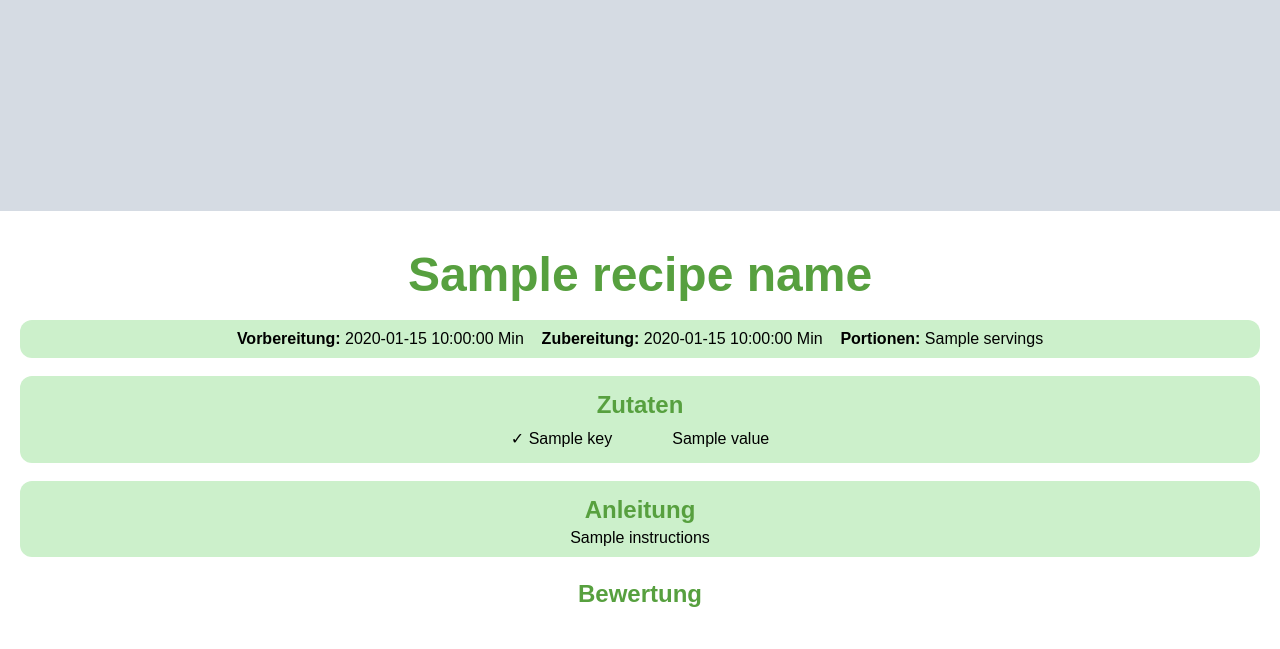
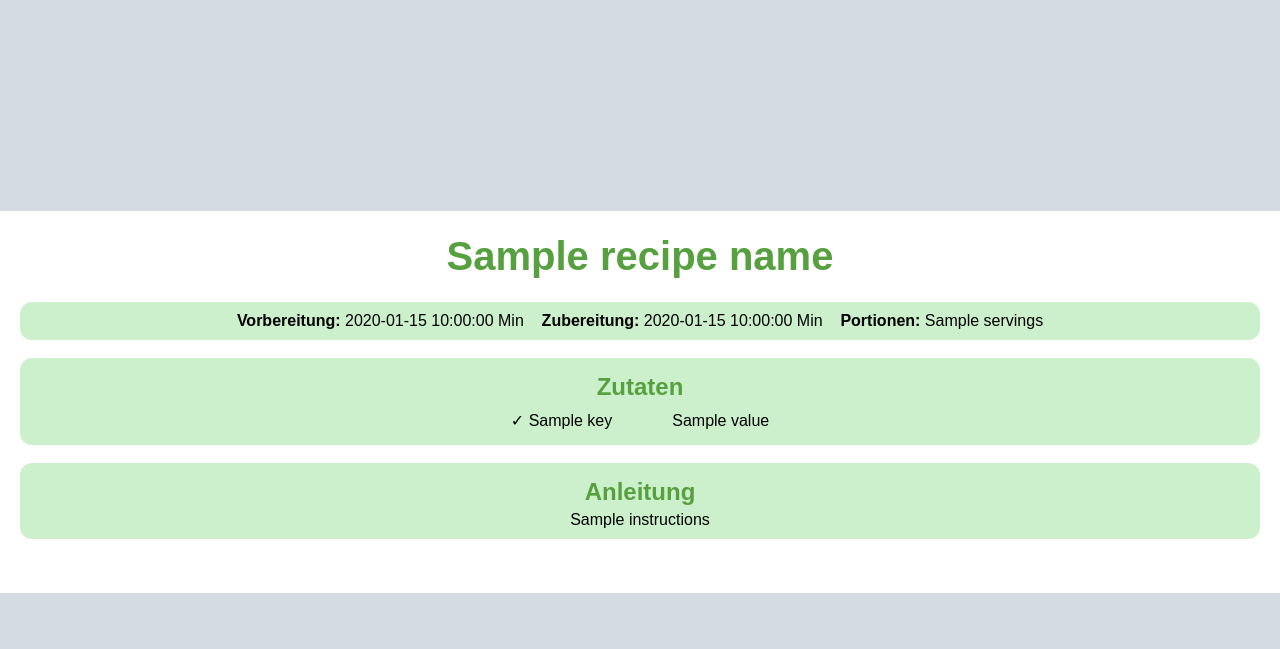
Before and after one commit to SchmidtAndreas1988/Kochbuch, a Flask app: template templates/recipe.html in a window 1280 px wide. Shown: the part 805-1454 px from the top of the page. After the commit the page ends 1398 px from the top, so only its background shows below. Run offline with Flask 3, Linux system fonts and the light colour scheme; the template is opened without the code that fills it: most values are stand-ins (such as "Sample title", 1, 10 or a date in 2020); grey boxes marked "Sample" are stand-in pictures.

Commit message:
Mockup for add_recipe form

```diff
--- a/app.py
+++ b/app.py
@@ -21,7 +21,25 @@ def index():
 def add_recipe():
     if request.method == "POST":
         recipe_name = request.form["recipe_name"]
-        return recipe_name
+        preparation_time = request.form["preparation_time"]
+        cooking_time = request.form["cooking_time"]
+        servings = request.form["servings"]
+        instructions = request.form["instructions"]
+        rating = ""
+
+        # placeholder
+        ingredients = {"125 ml": "Wasser", "1/2 Würfel": "Hefe", "1 EL": "Öl"}
+
+        return render_template("recipe.html",
+                           # recipe_img = recipe_img,
+                           recipe_name = recipe_name,
+                           preparation_time = preparation_time,
+                           cooking_time = cooking_time,
+                           servings = servings,
+                           ingredients = ingredients,
+                           instructions = instructions,
+                           rating = rating
+                           )
     else:
         return render_template("add_recipe.html")
 
--- a/static/css/style.css
+++ b/static/css/style.css
@@ -8,8 +8,39 @@
 *{
     padding: 0;
     margin: 0;
-    font-family: var(--mainpfont)
+    font-family: var(--mainpfont);
 
+
+}
+.recipe{
+    text-align: center;
+}
+
+.add__recipe{
+    padding: 10px;
+}
+
+.add__recipe h1{
+    padding: 10px;
+    text-align: center;
+}
+
+.add__recipe label{
+
+    background-color: var(--lightaccentcolor);
+}
+h1 {
+    color: var(--mainbrandcolor);
+    font-size: 2.5em;
+    padding: 5px;
+    font-family: var(--mainhfont);
+}
+
+h2 {
+    color: var(--mainbrandcolor);
+
+    padding: 5px;
+    font-family: var(--mainhfont);
 }
 
 .recipe__mainimg {
@@ -17,18 +48,8 @@
     height: auto;
     display: block;
 }
-.recipe__h2 {
-    color: var(--mainbrandcolor);
-    text-align: center;
-    padding: 5px;
-    font-family: var(--mainhfont);
-}
-.recipe__title {
-    color: var(--mainbrandcolor);
-    text-align: center;
-    font-size: 3em;
-    font-family: var(--mainhfont);
-}
+
+
 
 .recipe__accentbg{
     background-color: var(--lightaccentcolor);
@@ -52,10 +73,9 @@
     background: transparent;
     border: none;
     border-collapse: collapse;
+    text-align: left;
 }
-.recipe__p{
-    text-align: center;
-}
+
 
 #preptime__p{
     white-space: pre;
--- a/templates/recipe.html
+++ b/templates/recipe.html
@@ -1,18 +1,19 @@
 
 {% extends "base.html" %}
 {% block content %}
+<div class="recipe">
     <img class="recipe__mainimg" src="{{ recipe_img }}">
+
     <br/>
-    <br/>
-    <h1 class = "recipe__title">{{ recipe_name }}</h1>
+    <h1>{{ recipe_name }}</h1>
     <br/>
     <div class="recipe__accentbg">
-        <p id="preptime__p" class="recipe__p"><strong>Vorbereitung:</strong> {{ preparation_time }} Min    <strong>Zubereitung:</strong> {{ cooking_time }} Min    <strong>Portionen:</strong> {{ servings }}</p>
+        <p id="preptime__p"><strong>Vorbereitung:</strong> {{ preparation_time }} Min    <strong>Zubereitung:</strong> {{ cooking_time }} Min    <strong>Portionen:</strong> {{ servings }}</p>
 
     </div>
     <br/>
     <div class="recipe__accentbg">
-    <h2 class="recipe__h2">Zutaten</h2>
+    <h2>Zutaten</h2>
 
         <table class="recipe__accentbg recipe__table">
         {% for key, value in ingredients.items() %}
@@ -25,13 +26,15 @@
     </div>
     <br/>
     <div class="recipe__accentbg">
-        <h2 class="recipe__h2">Anleitung</h2>
-        <p class="recipe__p">{{ instructions }}</p>
+        <h2>Anleitung</h2>
+        <p>{{ instructions }}</p>
     </div>
     <br/>
-    <h2 class="recipe__h2">Bewertung</h2>
-    <p class="recipe__p">{{ "\u2B50" * rating }}</p>
+    {% if rating %}
+        <h2>Bewertung</h2>
+        <p>{{ "\u2B50" * rating }}</p>
+    {% endif %}
     <br/>
     <br/>
-
+ </div>
 {% endblock %}
```
Also changed, not shown: templates/add_recipe.html (+14 -2 lines).
